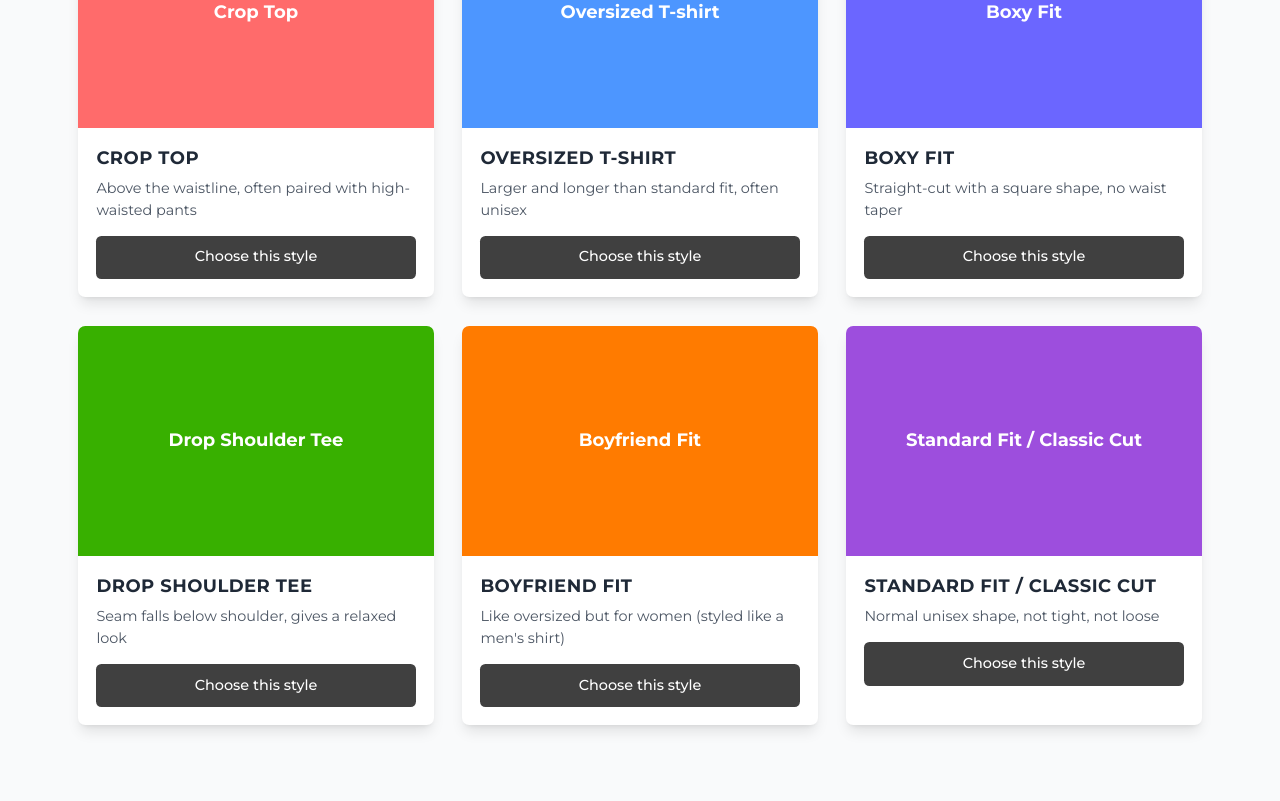
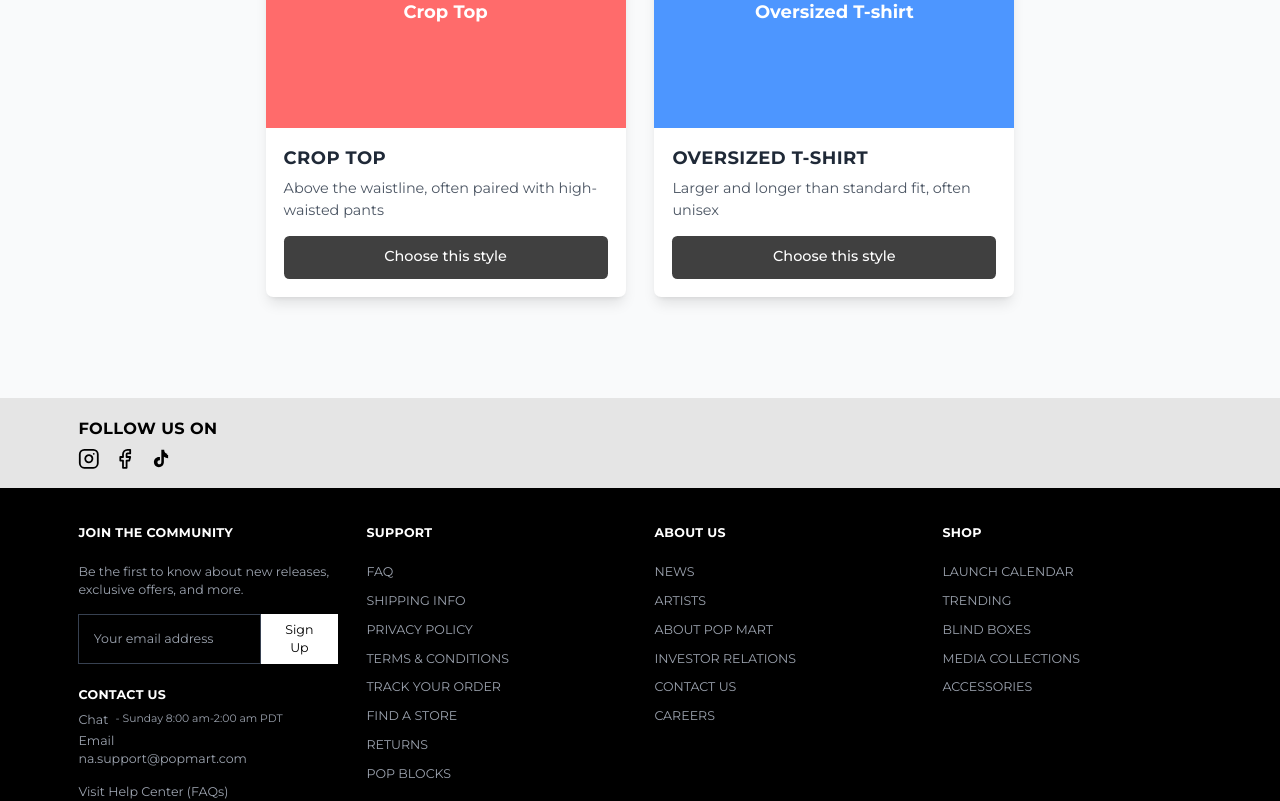
Before and after one commit to mereymouafi/labubu, a React (Vite) app: page /t-shirts in a window 1280 px wide. Shown: the part 740-1541 px from the top of the page. Built offline with nearby package versions, Linux system fonts and the light colour scheme.

Commit message:
cardgthrgdsgterft

```diff
--- a/src/pages/TShirtsPage.tsx
+++ b/src/pages/TShirtsPage.tsx
@@ -24,30 +24,6 @@ const TShirtsPage: React.FC = () => {
       name: "Oversized T-shirt",
       description: "Larger and longer than standard fit, often unisex",
       bgColor: "#4d96ff"
-    },
-    {
-      id: 3,
-      name: "Boxy Fit",
-      description: "Straight-cut with a square shape, no waist taper",
-      bgColor: "#6b66ff"
-    },
-    {
-      id: 4,
-      name: "Drop Shoulder Tee",
-      description: "Seam falls below shoulder, gives a relaxed look",
-      bgColor: "#38b000"
-    },
-    {
-      id: 5,
-      name: "Boyfriend Fit",
-      description: "Like oversized but for women (styled like a men's shirt)",
-      bgColor: "#ff7b00"
-    },
-    {
-      id: 6,
-      name: "Standard Fit / Classic Cut",
-      description: "Normal unisex shape, not tight, not loose",
-      bgColor: "#9d4edd"
     }
   ];
 
@@ -68,12 +44,12 @@ const TShirtsPage: React.FC = () => {
         </p>
 
         {/* T-shirt styles grid */}
-        <div className="grid grid-cols-1 md:grid-cols-2 lg:grid-cols-3 gap-8 mb-16">
+        <div className="flex flex-col md:flex-row justify-center items-center gap-8 mb-16 max-w-4xl mx-auto">
           {tshirtStyles.map(style => (
             <motion.div
               key={style.id}
               whileHover={{ scale: 1.03 }}
-              className="bg-white rounded-lg overflow-hidden shadow-lg"
+              className="bg-white rounded-lg overflow-hidden shadow-lg w-full md:w-[400px]"
             >
               <div
                 className="h-64 flex items-center justify-center text-white text-xl font-bold"
```
